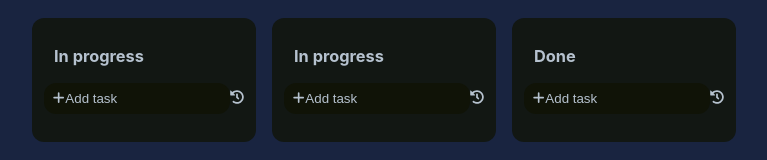
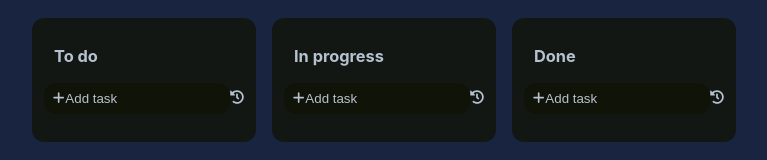
Before and after one commit to danielmunier/workflow, a React (Create React App) app: page / in a window 1280 px wide. Shown: the top 160 px of the page, without its empty margins (256-1023 px from the left). Built offline with nearby package versions, Linux system fonts and the light colour scheme.

Commit message:
style: fixed to-do card

```diff
--- a/src/App.js
+++ b/src/App.js
@@ -9,7 +9,7 @@ function App() {
       <div className="cards">
 
         <div className="card_item">
-          <Card status="In progress" />
+          <Card status="To do" />
         </div>
         <div className="card_item">
           <Card status="In progress" />
```
